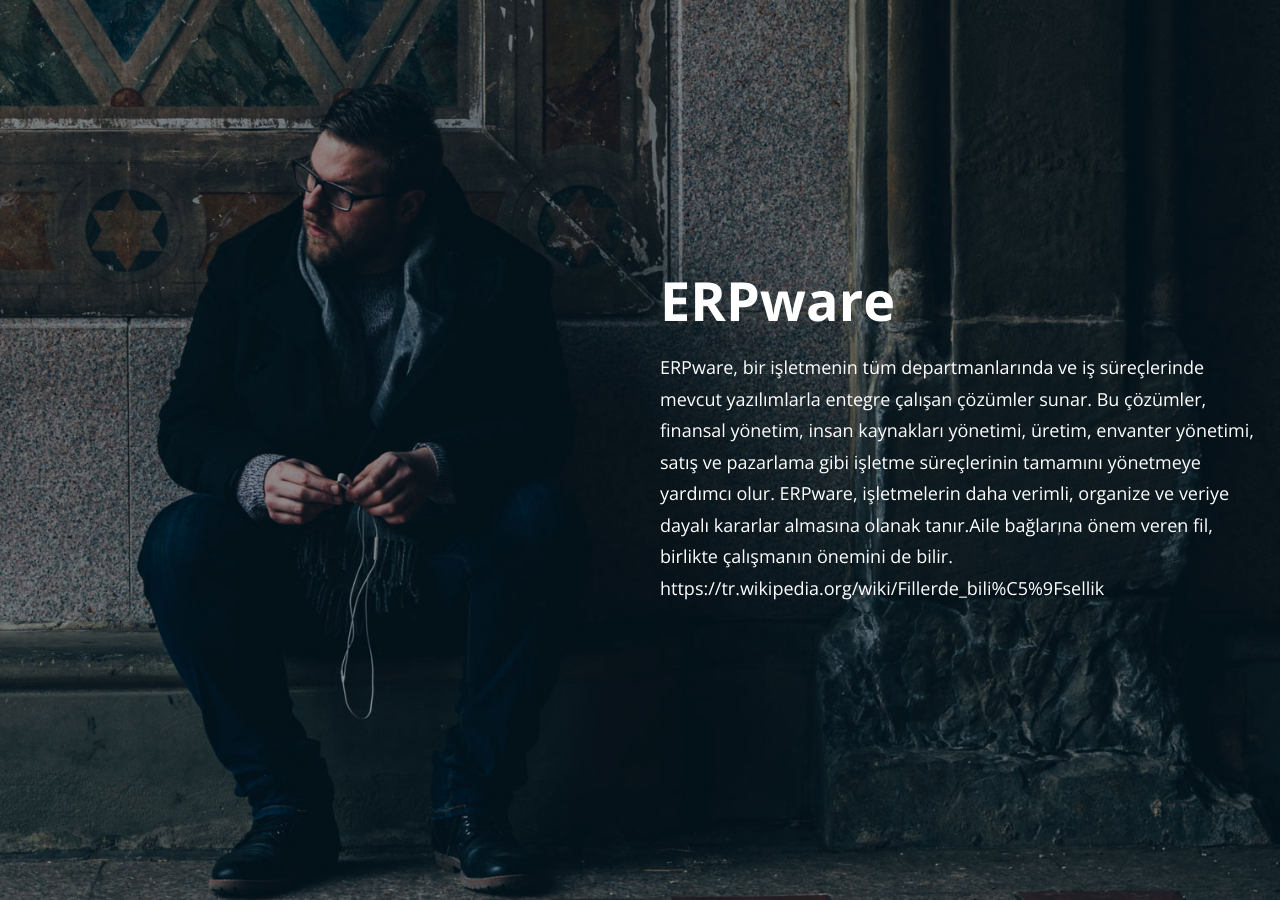
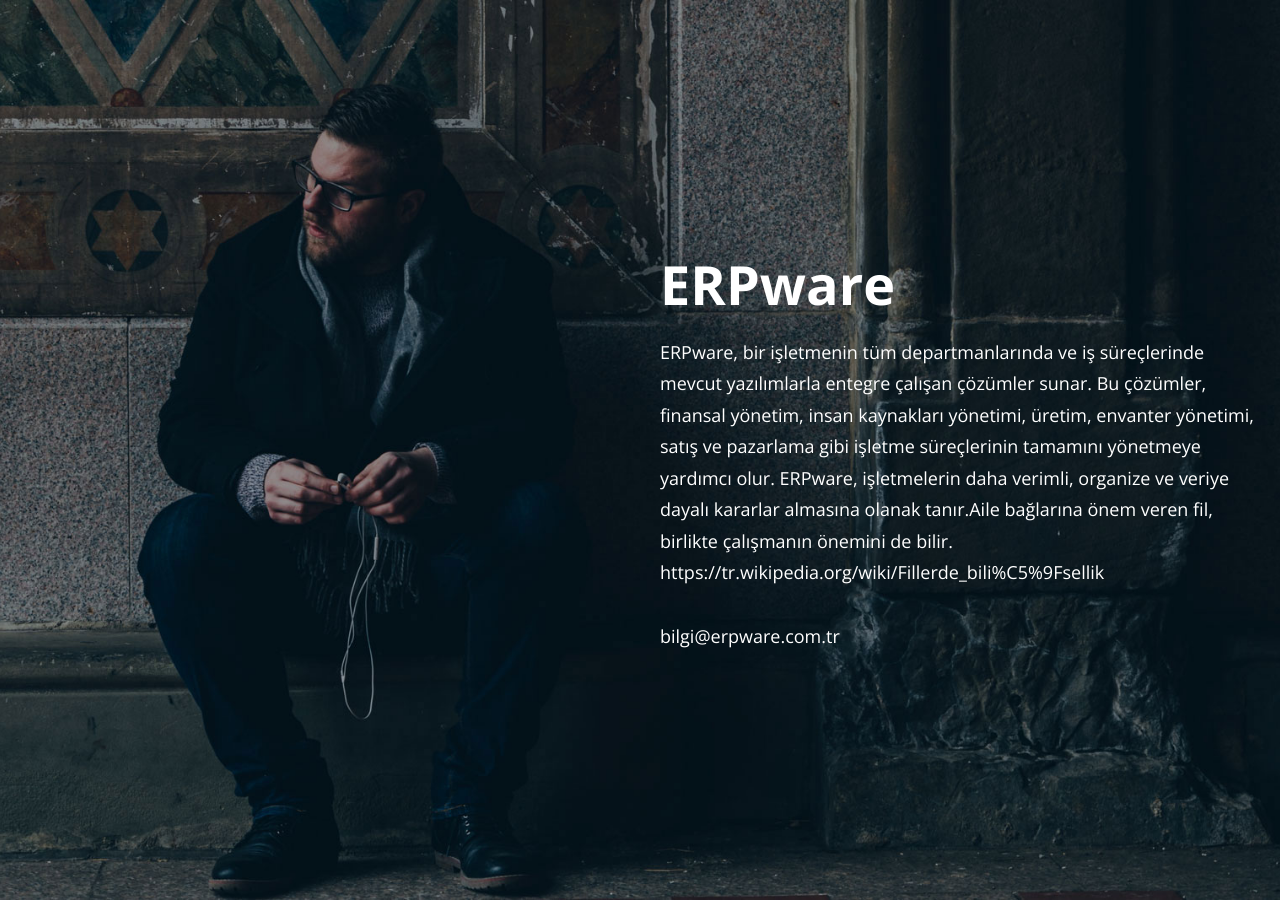
Before and after one commit to erpwarecomtr/erpwarecomtr.github.io, a Jekyll site: the page built from full.html, in a window 1280 px wide. Built offline with Jekyll 4.4.1, drawn with Linux system fonts in a browser that asks for light colours.

Commit message:
Update full.html

```diff
--- a/full.html
+++ b/full.html
@@ -8,4 +8,5 @@
 
   {% if site.content %}
   <p class="pageContent">{{ site.content }}{{ site.content2 }}</p>
+  bilgi@erpware.com.tr
   {% endif %}
```
